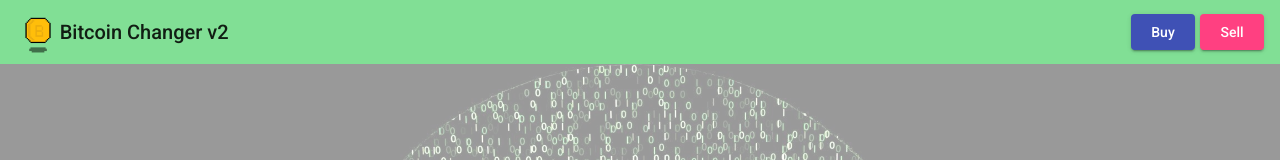
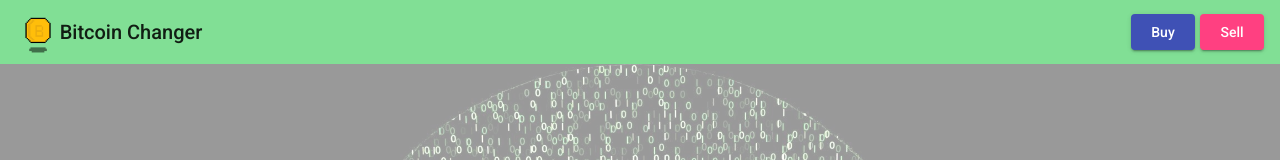
Before and after one commit to kenken64/bitcoin-order-app, an Angular app: page / in a window 1280 px wide. Shown: the top 160 px of the page. Built offline with nearby package versions, Linux system fonts and the light colour scheme.

Commit message:
Revert "upd"
This reverts commit 1102a79e9707309a25d3b0cc92cd9cb7bf0e446f.

```diff
--- a/src/app/app.component.html
+++ b/src/app/app.component.html
@@ -1,7 +1,7 @@
 <mat-toolbar class="green">
     <mat-toolbar-row [style.backgroundColor]="'#81DF95'">
         <img [routerLink]="['']" src = "assets/pixel.gif" alt = "pixelImg" class="pixel">
-        <span >Bitcoin Changer v2</span>
+        <span >Bitcoin Changer</span>
         <span class="example-spacer"></span>
         <span> &nbsp;</span>
         <button mat-raised-button color="primary" (click)="buyBtc()">
```
